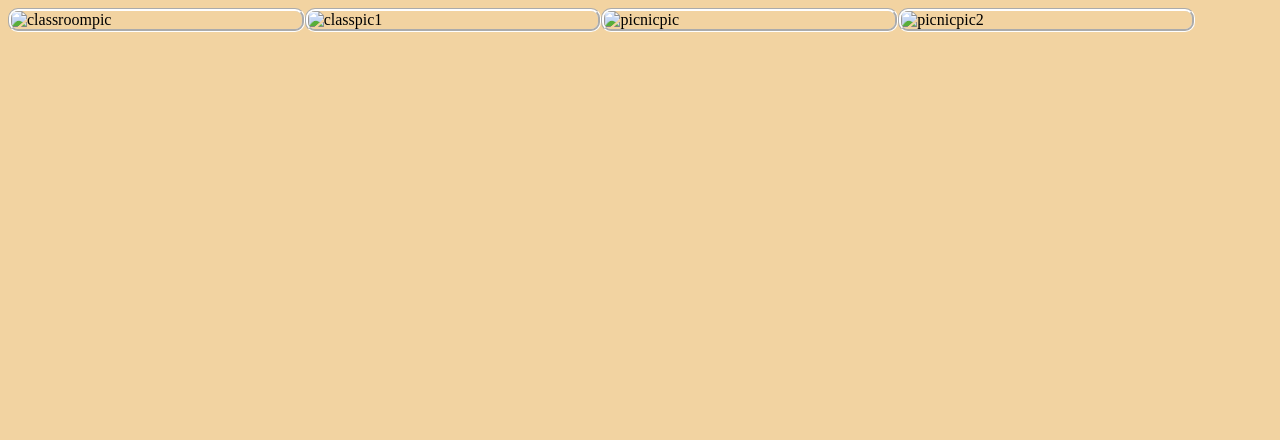
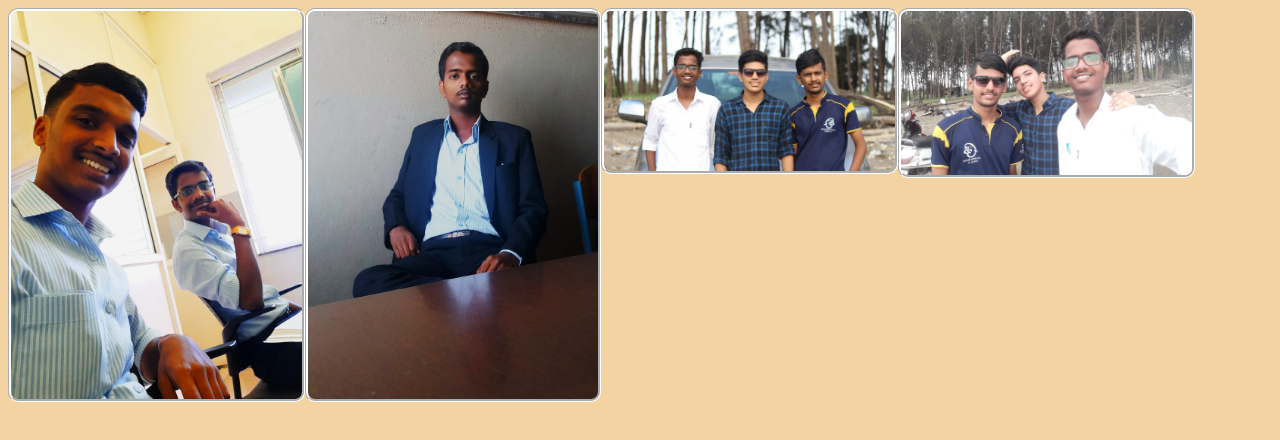
Before and after one commit to Harryhar007/htmlproject, a plain HTML site: page gallery2.html in a window 1280 px wide. Drawn offline with Linux system fonts and the light colour scheme.

Commit message:
Update gallery2.html

```diff
--- a/gallery2.html
+++ b/gallery2.html
@@ -4,9 +4,9 @@
     <link rel="stylesheet" href=practicecss3.css >
     <body>
 
-<img alt="classroompic" src="imgforwebdev/IMG-20200515-WA0029.jpg"  width="23%">
-        <img alt="classpic1" src="imgforwebdev/IMG-20200515-WA0030.jpg" width="23%">
-        <img alt="picnicpic" src="imgforwebdev/IMG-20200515-WA0031.jpg" width="23%">
-        <img alt="picnicpic2" src="imgforwebdev/IMG-20200515-WA0027.jpg" width="23%" >
+<img alt="classroompic" src="https://harryhar007.github.io/htmlproject/IMG-20200515-WA0029.jpg"  width="23%">
+        <img alt="classpic1" src="https://harryhar007.github.io/htmlproject/IMG-20200515-WA0030.jpg" width="23%">
+        <img alt="picnicpic" src="https://harryhar007.github.io/htmlproject/IMG-20200515-WA0031.jpg" width="23%">
+        <img alt="picnicpic2" src="https://harryhar007.github.io/htmlproject/IMG-20200515-WA0027.jpg" width="23%" >
 </body>
 </html>
```
